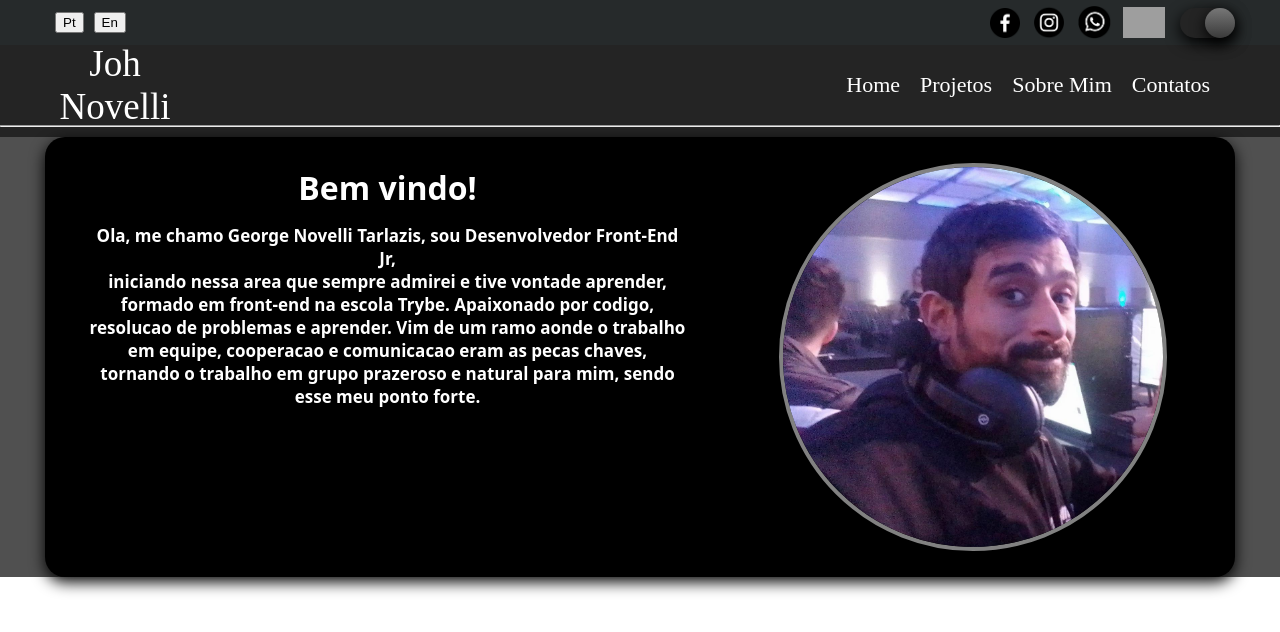
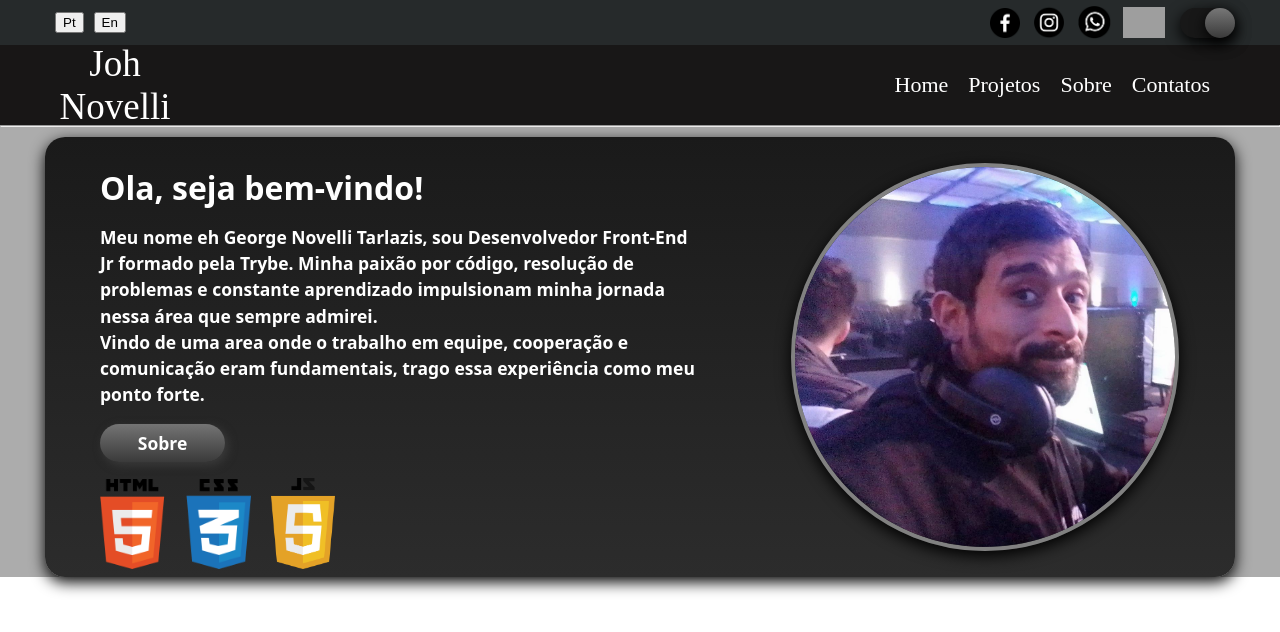
Before and after one commit to johnovelli/johnovelli.github.io, a React (Create React App) app: page / in a window 1280 px wide. Both pictures are taken after a click on the label 1207 px from the left and 22 px from the top of the page. Shown: the top 632 px of the page. Built offline with nearby package versions, Linux system fonts and the light colour scheme; grey boxes are pictures that could not be loaded.

Commit message:
Home primeira parte quase pronta

```diff
--- a/src/components/Header/header.css
+++ b/src/components/Header/header.css
@@ -67,7 +67,7 @@ input {
 }
 
 input:checked+label {
-  background-color: #242424;
+  background-color: #181818;
 }
 
 input:checked+label::after {
@@ -85,6 +85,7 @@ input:checked+label::after {
 }
 
 .header-bottom-Dark {
+  background-color: #181717;
   color: white;
 }
 
--- a/src/components/Header/index.tsx
+++ b/src/components/Header/index.tsx
@@ -16,7 +16,7 @@ type HeaderProps = {
 function Header({ theme, language, toggleTheme, toggleLanguage }: HeaderProps) {
   return (
     <div className={`header ${theme}`}>
-      <div className='header-top'>
+      <div className={`header-top header-top-${theme}`}>
         <div className='header-top-btns'>
           <div className='languages'>
             <button onClick={() => toggleLanguage('Pt_br')}>Pt</button>
@@ -42,7 +42,7 @@ function Header({ theme, language, toggleTheme, toggleLanguage }: HeaderProps) {
             {language === 'Pt_br' ? 'Projetos' : 'Projects'}
           </Link>
           <Link className={`header-bot-nav-link link-${theme}`} to="/about">
-            {language === 'Pt_br' ? 'Sobre Mim' : 'About'}
+            {language === 'Pt_br' ? 'Sobre' : 'About'}
           </Link>
           <Link className={`header-bot-nav-link link-${theme}`} to="/contact">
             {language === 'Pt_br' ? 'Contatos' : 'Contacts'}
--- a/src/pages/Home/home.css
+++ b/src/pages/Home/home.css
@@ -1,5 +1,5 @@
 .home-full-Dark {
-  background-color: rgb(80, 80, 80);
+  background-color: #acacac;
   width: auto;
 }
 
@@ -16,7 +16,7 @@
 }
 
 .home-div-Dark {
-  background-color: black;
+  background: linear-gradient(180deg, #1a1a1a, #2c2c2c);
   color: white;
 }
 
@@ -25,9 +25,39 @@
   display: flex;
   flex-direction: column;
   height: 425px;
+  justify-content: space-between;
   margin-left: 20px;
-  text-align: center;
   width: 600px;
+}
+
+.home-text img {
+  height: 90px;
+}
+
+.home-text button {
+  background: linear-gradient(180deg, #747474, #3a3a3a);
+  border: none;
+  border-radius: 20px;
+  box-shadow: 3px 3px 10px rgb(59, 59, 59);
+  color: white;
+  height: 38px;
+  width: 125px;
+}
+
+.home-text button:hover {
+  color: rgb(44, 43, 43);
+  height: 37px;
+  width: 124px;
+}
+
+.home-text .js {
+  height: 91.3px;
+  margin-left: 20px;
+}
+
+.tools {
+  align-items: end;
+  display: flex;
 }
 
 .home-img {
@@ -36,7 +66,7 @@
   display: flex;
   height: 425px;
   justify-content: center;
-  width: 480px;
+  width: 430px;
 }
 
 .home-img img {
@@ -48,12 +78,17 @@
 
 h1 {
   font-family: system-ui, -apple-system, BlinkMacSystemFont, 'Segoe UI', Roboto, Oxygen, Ubuntu, Cantarell, 'Open Sans', 'Helvetica Neue', sans-serif;
+  margin-bottom: 15px;
+  padding: 0;
+}
 
-  margin-bottom: 15px;
+p {
+  margin: 0;
   padding: 0;
 }
 
 strong {
   font-family: system-ui, -apple-system, BlinkMacSystemFont, 'Segoe UI', Roboto, Oxygen, Ubuntu, Cantarell, 'Open Sans', 'Helvetica Neue', sans-serif;
-  font-size: 17px;
+  line-height: 1.5;
+  font-size: 17.5px;
 }
--- a/src/pages/Home/index.tsx
+++ b/src/pages/Home/index.tsx
@@ -1,5 +1,8 @@
+import { useNavigate } from 'react-router-dom';
 import './home.css';
 import picture from '../../assets/joh_picture.jpg'
+import html_css_logo from '../../assets/html_css.png'
+import js_logo from '../../assets/js.png'
 
 type HomeProps = {
   theme: string;
@@ -7,28 +10,36 @@ type HomeProps = {
 }
 
 function Home({ theme, language }: HomeProps) {
+  const navigate = useNavigate();
+
   return (
     <div className={`home-full-${theme}`}>
       <div className={`home-div home-div-${theme}`}>
         <div className='home-text'>
           {language === 'Pt_br' ? (
-            <>
-              <h1>Bem vindo!</h1>
-              <strong>Ola, me chamo George Novelli Tarlazis, sou Desenvolvedor Front-End Jr,</strong>
-              <strong>iniciando nessa area que sempre admirei e tive vontade aprender, formado em front-end na escola Trybe.
-                Apaixonado por codigo, resolucao de problemas e aprender. Vim de um ramo aonde o trabalho em equipe, cooperacao
-                e comunicacao eram as pecas chaves, tornando o trabalho em grupo prazeroso e natural para mim, sendo esse meu ponto forte.
-              </strong>
-            </>
+            <div>
+              <h1>Ola, seja bem-vindo!</h1>
+              <p><strong>Meu nome eh George Novelli Tarlazis, sou Desenvolvedor Front-End Jr formado pela Trybe. </strong>
+                <strong>Minha paixão por código, resolução de problemas e constante aprendizado impulsionam minha jornada nessa área que sempre admirei.
+                </strong></p>
+              <p><strong>
+                Vindo de uma area onde o trabalho em equipe, cooperação e comunicação eram fundamentais, trago essa experiência como meu ponto forte.
+              </strong></p>
+            </div>
           ) : (
-            <>
-              <h1>Welcome!</h1>
-              <strong>Hi, my name is George Novelli Tarlazis, I'm a Junior Front-End Developer,</strong>
-              <strong>starting in this area that I always admired and wanted to learn, graduated in front-end at the Trybe school.
-                Passionate about code, problem solving and learning. I came from a field where teamwork, cooperation
-                and communication were the key pieces, making group work pleasurable and natural for me, which is my strong point.</strong>
-            </>
+            <div>
+              <h1>Hello, welcome!</h1>
+              <p><strong>My name is George Novelli Tarlazis, and I am a Junior Front-End Developer graduated from Trybe.</strong>
+                <strong>My passion for code, problem-solving, and continuous learning drives my journey in this field that I have always admired.</strong>
+              </p>
+              <p><strong>Coming from a field where teamwork, cooperation, and communication were crucial, I bring this experience as my strength.</strong></p>
+            </div>
           )}
+          <button onClick={() => navigate('/contact')}>{language === 'Pt_br' ? <strong>Sobre</strong> : <strong>About</strong>}</button>
+          <div className='tools'>
+            <img src={html_css_logo} alt="" />
+            <img className='js' src={js_logo} alt="" />
+          </div>
         </div>
         <div className='home-img'>
           <img src={picture} alt="myself" />
--- a/src/pages/Main/index.tsx
+++ b/src/pages/Main/index.tsx
@@ -19,8 +19,8 @@ function Main({ theme, language, toggleTheme, toggleLanguage }: MainProps) {
         toggleTheme={toggleTheme}
         toggleLanguage={toggleLanguage}
       />
-      <hr />
-      <div className='content'>
+      <div className={`content content-${theme}`}>
+        <hr />
         <Outlet />
       </div>
     </div>
--- a/src/pages/Main/main.css
+++ b/src/pages/Main/main.css
@@ -8,21 +8,23 @@ body {
 }
 
 .main-Dark {
-  background-color: #242424;
+  background-color: #181616;
 }
 
 .content {
   background-color: white;
 }
 
+.content-Dark {
+  background-color: #acacac;
+}
+
 .main-Light hr {
-  background-color: aqua;
   padding: 0px;
   margin: 0px;
 }
 
 .main-Dark hr {
-  background-color: aqua;
   color: rgb(134, 134, 134);
   padding: 0px;
   margin: 0px;
```
Also changed, not shown: src/assets/html_css.png (added), src/assets/js.png (added).
